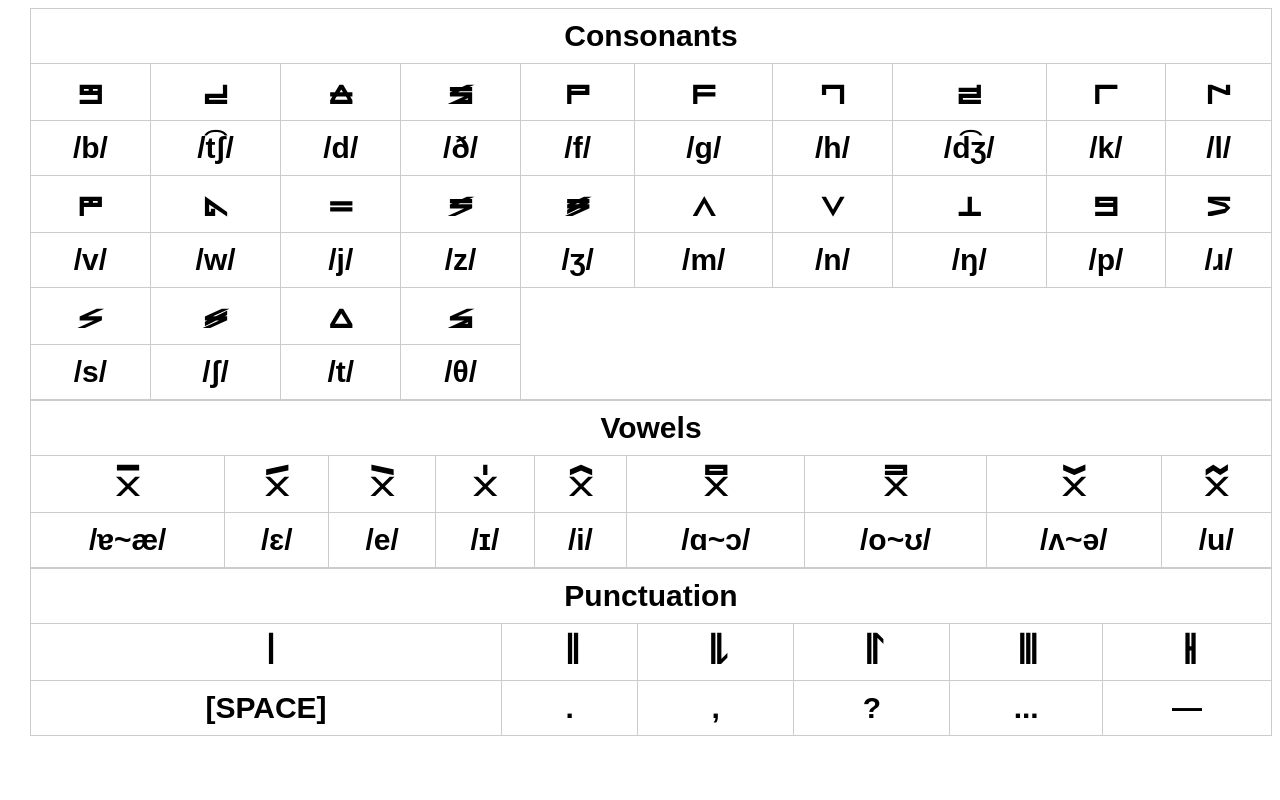
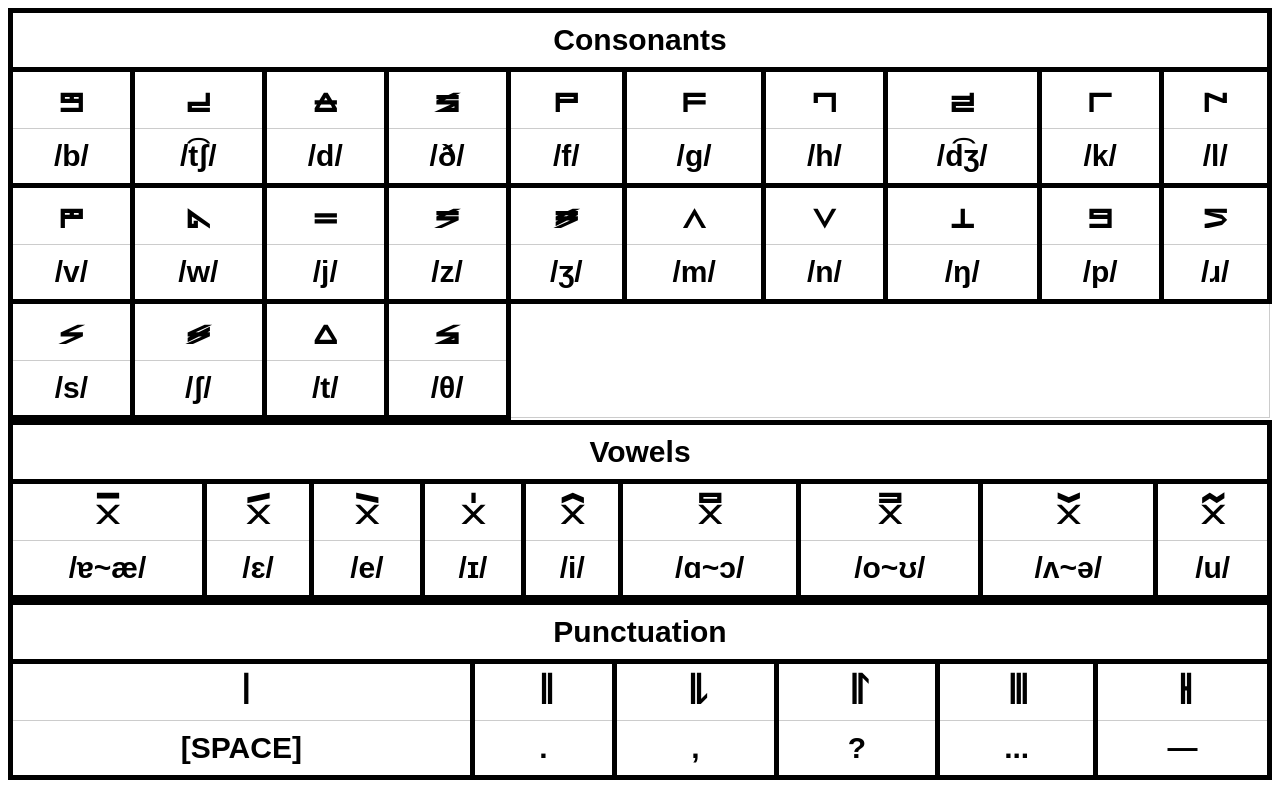
Before and after one commit to JactusTheCactus/new-abugida, a website: page ipa.html in a window 1280 px wide. Drawn offline with Linux system fonts and the light colour scheme.

Commit message:
Refactor HTML structure and styles: move inline styles to style.css, enhance table formatting, and improve iframe resizing logic

```diff
--- a/ipa.html
+++ b/ipa.html
@@ -1,85 +1,12 @@
 <!DOCTYPE html>
 <html>
-<style>
-	@font-face {
-		font-family:
-			Abugida;
-		src:
-			url("master_otf/Font-Regular.otf") format("opentype");
-	}
 
-	body {
-		font-size:
-			30px;
-		font-family:
-			Verdana;
-		background-color:
-			#fff;
-		margin-left:
-			1em;
-		font-weight:
-			bold;
-	}
-
-	tr:nth-child(even) {
-		font-family:
-			Abugida;
-		white-space:
-			pre;
-	}
-
-	tr:nth-child(odd) {
-		font-family:
-			Arial;
-	}
-
-	tr:nth-child(odd):not(.punc) td::before {
-		content:
-			"/";
-	}
-
-	tr:nth-child(odd):not(.punc) td::after {
-		content:
-			"/";
-	}
-
-	h1,
-	h2,
-	h3,
-	h4,
-	h5,
-	h6 {
-		text-align:
-			center;
-	}
-
-	table,
-	th,
-	td {
-		border:
-			1px solid #ccc;
-		border-collapse:
-			collapse;
-		padding:
-			10px;
-		vertical-align:
-			top;
-		text-align:
-			center;
-	}
-
-	table {
-		width: 100%
-	}
-
-	th {
-		text-align:
-			center;
-	}
-</style>
+<head>
+	<link href="style.css" rel="stylesheet">
+</head>
 
 <body>
-	<table>
+	<table class="table">
 		<tr>
 			<th colspan="100%">Consonants</th>
 		</tr>
@@ -144,7 +71,7 @@
 			<td>θ</td>
 		</tr>
 	</table>
-	<table>
+	<table class="table">
 		<tr>
 			<th colspan="100%">Vowels</th>
 		</tr>
@@ -171,7 +98,7 @@
 			<td>u</td>
 		</tr>
 	</table>
-	<table>
+	<table class="table">
 		<tr>
 			<th colspan="100%">Punctuation</th>
 		</tr>
--- /dev/null
+++ b/style.css
@@ -0,0 +1,84 @@
+@font-face {
+	font-family: Abugida;
+	src: url("master_otf/Font-Regular.otf")format("opentype");
+}
+
+body {
+	font-size: 30px;
+	font-family: Verdana;
+	background-color: #fff;
+	font-weight: bold;
+	overflow-x: auto;
+}
+
+table {
+	white-space: nowrap;
+}
+
+.Abugida {
+	font-family: Abugida;
+}
+
+h1,
+h2,
+h3,
+h4,
+h5,
+h6 {
+	text-align: center;
+}
+
+table,
+th,
+td {
+	border: 1px solid#ccc;
+	border-collapse: collapse;
+	padding: 10px;
+	vertical-align: top;
+}
+
+table {
+	width: 100%
+}
+
+iframe {
+	width: 100%;
+	border: none;
+	margin-bottom: 20px;
+}
+
+.table tr:nth-child(even) {
+	font-family: Abugida;
+	white-space: pre;
+}
+
+.table tr:nth-child(odd) {
+	font-family: Arial;
+}
+
+.table tr:nth-child(odd):not(.punc) td::before,
+.table tr:nth-child(odd):not(.punc) td::after {
+	content: "/";
+}
+
+th {
+	text-align: center;
+}
+
+.table tr td {
+	border-left: 5px solid #000;
+	border-right: 5px solid #000;
+	text-align: center;
+}
+
+.table tr:nth-child(odd) td {
+	border-bottom: 5px solid #000;
+}
+
+.table tr:nth-child(even) td {
+	border-top: 5px solid #000;
+}
+
+.table tr th {
+	border: 5px solid #000;
+}
```
Also changed, not shown: example.html (+4 -53 lines), index.html (+2 -9 lines).
